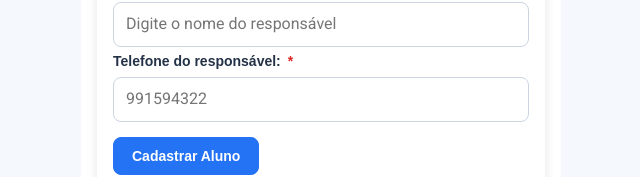
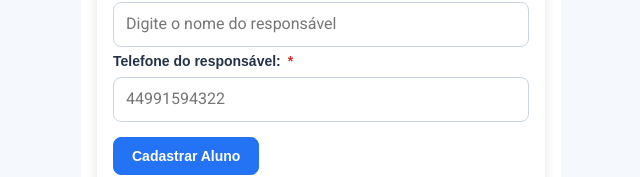
Before and after one commit to demetriotorgan/monitor-atraso-frontend, a React (Vite) app: page /alunos/novo in a window 1280 px wide. Shown: the part 419-596 px from the top of the page, without its empty margins (319-959 px from the left). Built offline with nearby package versions, Linux system fonts and the light colour scheme; a web font is replaced by a local one.

Commit message:
total12Digitos

```diff
--- a/src/components/AlunoForm/AlunoForm.tsx
+++ b/src/components/AlunoForm/AlunoForm.tsx
@@ -94,9 +94,9 @@ const {formulario, handleChange, handleSubmit, enviando, mensagem, tipoMensagem,
         name="telefone"
         type="tel"
         inputMode="numeric"
-        maxLength={9}
-        pattern="[0-9]{9}"
-        placeholder="991594322"
+        maxLength={12}
+        pattern="[0-9]{12}"
+        placeholder="44991594322"
         value={formulario.telefone}
         onChange={handleChange}
         required
```
